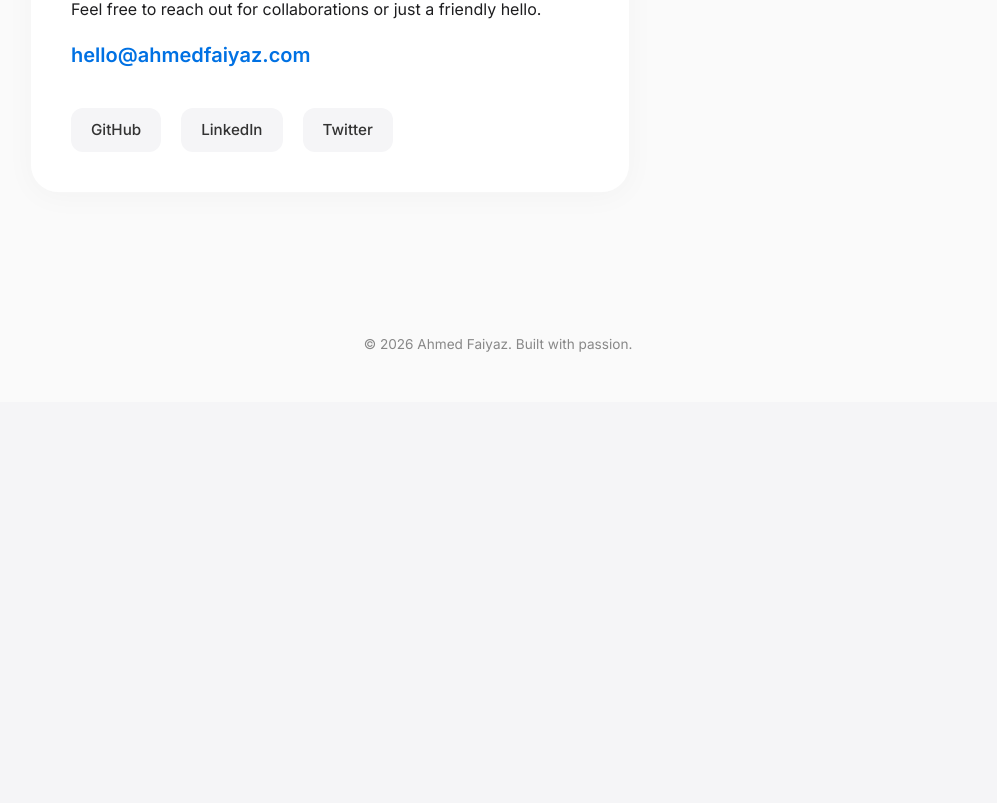
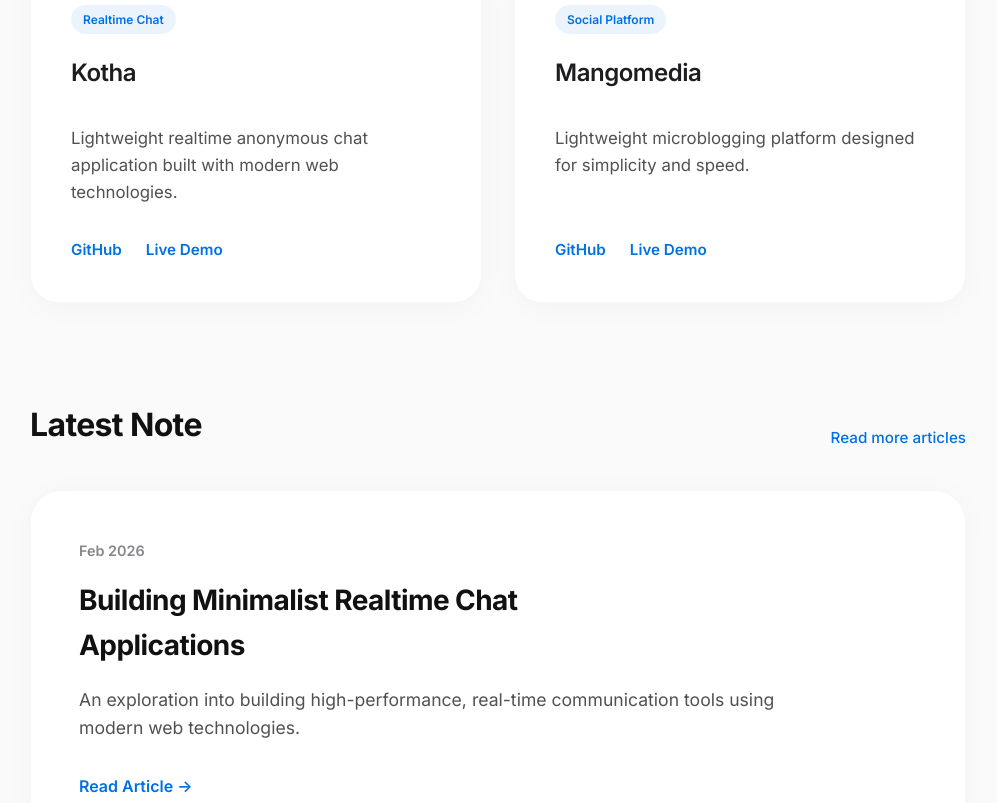
Before and after one commit to afaiyaz006/afaiyaz006.github.io, a React (Vite) app: page / in a window 1280 px wide. Shown: the part 777-1580 px from the top of the page, without its empty margins (142-1139 px from the left). Before the commit the page ends 1179 px from the top, so only its background shows below. Built offline with nearby package versions, Linux system fonts and the light colour scheme.

Commit message:
added sections

```diff
--- a/src/pages/Blogs.jsx
+++ b/src/pages/Blogs.jsx
@@ -2,7 +2,12 @@ import './Blogs.scss'
 
 export default function Blogs() {
     const blogs = [
-        // { title: "Building Minimal Interfaces", date: "Feb 2026", link: "#" },
+        {
+            title: "Building Minimalist Realtime Chat Applications",
+            date: "Feb 2026",
+            link: "https://github.com/afaiyaz006/Kotha",
+            description: "An exploration into building high-performance, real-time communication tools using modern web technologies."
+        },
     ];
 
     return (
@@ -13,8 +18,9 @@ export default function Blogs() {
                     blogs.map((blog, index) => (
                         <div key={index} className="blog-card">
                             <div className="blog-info">
+                                <span className="blog-date">{blog.date}</span>
                                 <h3>{blog.title}</h3>
-                                <span className="blog-date">{blog.date}</span>
+                                <p>{blog.description}</p>
                             </div>
                             <a href={blog.link} className="read-more">Read Article</a>
                         </div>
--- a/src/pages/Blogs.scss
+++ b/src/pages/Blogs.scss
@@ -17,46 +17,57 @@
 
 .blog-card {
   background: #fff;
-  padding: 1.5rem 2rem;
-  border-radius: 20px;
-  box-shadow: 0 4px 20px rgba(0, 0, 0, 0.03);
-  border: 1px solid rgba(0, 0, 0, 0.02);
-  transition: all 0.3s ease;
+  padding: 2.5rem;
+  border-radius: 28px;
+  box-shadow: 0 4px 30px rgba(0, 0, 0, 0.03);
+  border: 1px solid rgba(0, 0, 0, 0.03);
+  transition: all 0.4s cubic-bezier(0.165, 0.84, 0.44, 1);
   display: flex;
-  justify-content: space-between;
-  align-items: center;
+  flex-direction: column;
+  gap: 1.5rem;
+  align-items: flex-start;
 
   &:hover {
-    background: #fafafa;
-    transform: translateX(4px);
-    box-shadow: 0 8px 30px rgba(0, 0, 0, 0.05);
+    transform: translateY(-4px);
+    box-shadow: 0 12px 40px rgba(0, 0, 0, 0.06);
   }
 
   .blog-info {
-    h3 {
-      font-size: 1.25rem;
+    .blog-date {
+      font-size: 0.9rem;
       font-weight: 600;
-      margin-bottom: 0.25rem;
+      color: #86868b;
+      margin-bottom: 0.75rem;
+      display: block;
     }
 
-    .blog-date {
-      font-size: 0.85rem;
-      font-weight: 500;
-      color: #888;
+    h3 {
+      font-size: 1.5rem;
+      font-weight: 700;
+      margin-bottom: 0.75rem;
+      color: #1d1d1f;
+    }
+
+    p {
+      font-size: 1.05rem;
+      color: #515154;
+      line-height: 1.6;
+      max-width: 700px;
     }
   }
 
   .read-more {
     font-weight: 600;
-    font-size: 0.9rem;
+    font-size: 0.95rem;
     color: #0071e3;
-    padding: 0.5rem 1rem;
-    background: rgba(0, 113, 227, 0.05);
-    border-radius: 999px;
+    text-decoration: none;
+
+    &::after {
+      content: " →";
+    }
 
     &:hover {
-      background: #0071e3;
-      color: #fff;
+      text-decoration: underline;
     }
   }
 }
--- a/src/pages/Home.jsx
+++ b/src/pages/Home.jsx
@@ -1,6 +1,30 @@
 import './Home.scss'
+import { Link } from 'react-router-dom'
 
 export default function Home() {
+    const featuredProjects = [
+        {
+            title: "Kotha",
+            tag: "Realtime Chat",
+            description: "Lightweight realtime anonymous chat application built with modern web technologies.",
+            github: "https://github.com/afaiyaz006/Kotha",
+            live: "https://kotha-kappa.vercel.app"
+        },
+        {
+            title: "Mangomedia",
+            tag: "Social Platform",
+            description: "Lightweight microblogging platform designed for simplicity and speed.",
+            github: "https://github.com/afaiyaz006/Mangomedia",
+            live: "https://mangomedia.vercel.app"
+        }
+    ];
+
+    const featuredBlog = {
+        title: "Building Minimalist Realtime Chat Applications",
+        date: "Feb 2026",
+        description: "An exploration into building high-performance, real-time communication tools using modern web technologies."
+    };
+
     return (
         <div className="home-container">
             <section className="intro">
@@ -11,6 +35,41 @@ export default function Home() {
                         I build thoughtful digital experiences that bridge the gap between people and technology.
                         Currently focused on building scalable web applications and exploring the potential of AI-driven systems.
                     </p>
+                </div>
+            </section>
+
+            <section className="featured-section">
+                <div className="section-header">
+                    <h2 className="section-title">Selected Projects</h2>
+                    <Link to="/projects" className="view-all">View all projects</Link>
+                </div>
+                <div className="projects-grid">
+                    {featuredProjects.map((project, index) => (
+                        <div key={index} className="project-card">
+                            <span className="project-tag">{project.tag}</span>
+                            <h3>{project.title}</h3>
+                            <p>{project.description}</p>
+                            <div className="project-links">
+                                <a href={project.github} target="_blank" rel="noopener noreferrer">GitHub</a>
+                                <a href={project.live} target="_blank" rel="noopener noreferrer">Live Demo</a>
+                            </div>
+                        </div>
+                    ))}
+                </div>
+            </section>
+
+            <section className="featured-section">
+                <div className="section-header">
+                    <h2 className="section-title">Latest Note</h2>
+                    <Link to="/blogs" className="view-all">Read more articles</Link>
+                </div>
+                <div className="blog-feature-card">
+                    <div className="blog-info">
+                        <span className="blog-date">{featuredBlog.date}</span>
+                        <h3>{featuredBlog.title}</h3>
+                        <p>{featuredBlog.description}</p>
+                        <Link to="/blogs" className="read-article">Read Article</Link>
+                    </div>
                 </div>
             </section>
 
--- a/src/pages/Home.scss
+++ b/src/pages/Home.scss
@@ -1,7 +1,7 @@
 .home-container {
   display: flex;
   flex-direction: column;
-  gap: 5rem;
+  gap: 6rem;
   padding: 4rem 0;
   animation: fadeIn 0.8s ease-out;
 }
@@ -35,6 +35,146 @@
     line-height: 1.7;
     color: #515154;
     max-width: 600px;
+  }
+}
+
+.featured-section {
+  .section-header {
+    display: flex;
+    justify-content: space-between;
+    align-items: flex-end;
+    margin-bottom: 2.5rem;
+
+    .section-title {
+      font-size: 2rem;
+      font-weight: 700;
+      margin-bottom: 0;
+    }
+
+    .view-all {
+      font-weight: 500;
+      color: #0071e3;
+      font-size: 0.95rem;
+      text-decoration: none;
+
+      &:hover {
+        text-decoration: underline;
+      }
+    }
+  }
+
+  .projects-grid {
+    display: grid;
+    grid-template-columns: repeat(auto-fill, minmax(320px, 1fr));
+    gap: 2rem;
+  }
+
+  .project-card {
+    background: #fff;
+    padding: 2.5rem;
+    border-radius: 28px;
+    box-shadow: 0 4px 30px rgba(0, 0, 0, 0.03);
+    border: 1px solid rgba(0, 0, 0, 0.03);
+    transition: all 0.4s cubic-bezier(0.165, 0.84, 0.44, 1);
+    display: flex;
+    flex-direction: column;
+
+    &:hover {
+      transform: translateY(-5px);
+      box-shadow: 0 20px 40px rgba(0, 0, 0, 0.06);
+    }
+
+    .project-tag {
+      font-size: 0.75rem;
+      font-weight: 600;
+      color: #0071e3;
+      background: rgba(0, 113, 227, 0.08);
+      padding: 0.3rem 0.75rem;
+      border-radius: 999px;
+      align-self: flex-start;
+      margin-bottom: 1.25rem;
+    }
+
+    h3 {
+      font-size: 1.5rem;
+      font-weight: 600;
+      margin-bottom: 1rem;
+    }
+
+    p {
+      font-size: 1.05rem;
+      color: #515154;
+      line-height: 1.6;
+      margin-bottom: 2rem;
+      flex-grow: 1;
+    }
+
+    .project-links {
+      display: flex;
+      gap: 1.5rem;
+
+      a {
+        font-size: 0.95rem;
+        font-weight: 600;
+        color: #0071e3;
+        text-decoration: none;
+
+        &:hover {
+          text-decoration: underline;
+        }
+      }
+    }
+  }
+
+  .blog-feature-card {
+    background: #fff;
+    padding: 3rem;
+    border-radius: 32px;
+    box-shadow: 0 4px 30px rgba(0, 0, 0, 0.03);
+    border: 1px solid rgba(0, 0, 0, 0.03);
+    transition: all 0.4s ease;
+
+    &:hover {
+      box-shadow: 0 20px 40px rgba(0, 0, 0, 0.05);
+    }
+
+    .blog-date {
+      font-size: 0.9rem;
+      font-weight: 600;
+      color: #86868b;
+      margin-bottom: 1rem;
+      display: block;
+    }
+
+    h3 {
+      font-size: 1.75rem;
+      font-weight: 700;
+      margin-bottom: 1rem;
+      max-width: 600px;
+    }
+
+    p {
+      font-size: 1.1rem;
+      line-height: 1.6;
+      color: #515154;
+      margin-bottom: 2rem;
+      max-width: 700px;
+    }
+
+    .read-article {
+      display: inline-block;
+      font-weight: 600;
+      color: #0071e3;
+      text-decoration: none;
+
+      &::after {
+        content: " →";
+      }
+
+      &:hover {
+        text-decoration: underline;
+      }
+    }
   }
 }
 
--- a/src/pages/Projects.scss
+++ b/src/pages/Projects.scss
@@ -17,18 +17,18 @@
 
 .project-card {
   background: #fff;
-  padding: 2rem;
-  border-radius: 24px;
-  box-shadow: 0 4px 20px rgba(0, 0, 0, 0.04);
-  border: 1px solid rgba(0, 0, 0, 0.02);
-  transition: all 0.3s cubic-bezier(0.2, 0.8, 0.2, 1);
+  padding: 2.5rem;
+  border-radius: 28px;
+  box-shadow: 0 4px 30px rgba(0, 0, 0, 0.03);
+  border: 1px solid rgba(0, 0, 0, 0.03);
+  transition: all 0.4s cubic-bezier(0.165, 0.84, 0.44, 1);
   display: flex;
   flex-direction: column;
   height: 100%;
 
   &:hover {
-    transform: translateY(-8px);
-    box-shadow: 0 12px 40px rgba(0, 0, 0, 0.08);
+    transform: translateY(-5px);
+    box-shadow: 0 20px 40px rgba(0, 0, 0, 0.06);
   }
 
   .project-tag {
@@ -45,14 +45,15 @@
   h3 {
     font-size: 1.5rem;
     font-weight: 600;
-    margin-bottom: 0.75rem;
+    margin-bottom: 1rem;
+    color: #1d1d1f;
   }
 
   p {
-    font-size: 1rem;
-    color: #6e6e73;
+    font-size: 1.05rem;
+    color: #515154;
     line-height: 1.6;
-    margin-bottom: 1.5rem;
+    margin-bottom: 2rem;
     flex-grow: 1;
   }
 
@@ -62,8 +63,9 @@
 
     a {
       font-size: 0.95rem;
-      font-weight: 500;
+      font-weight: 600;
       color: #0071e3;
+      text-decoration: none;
 
       &:hover {
         text-decoration: underline;
```
